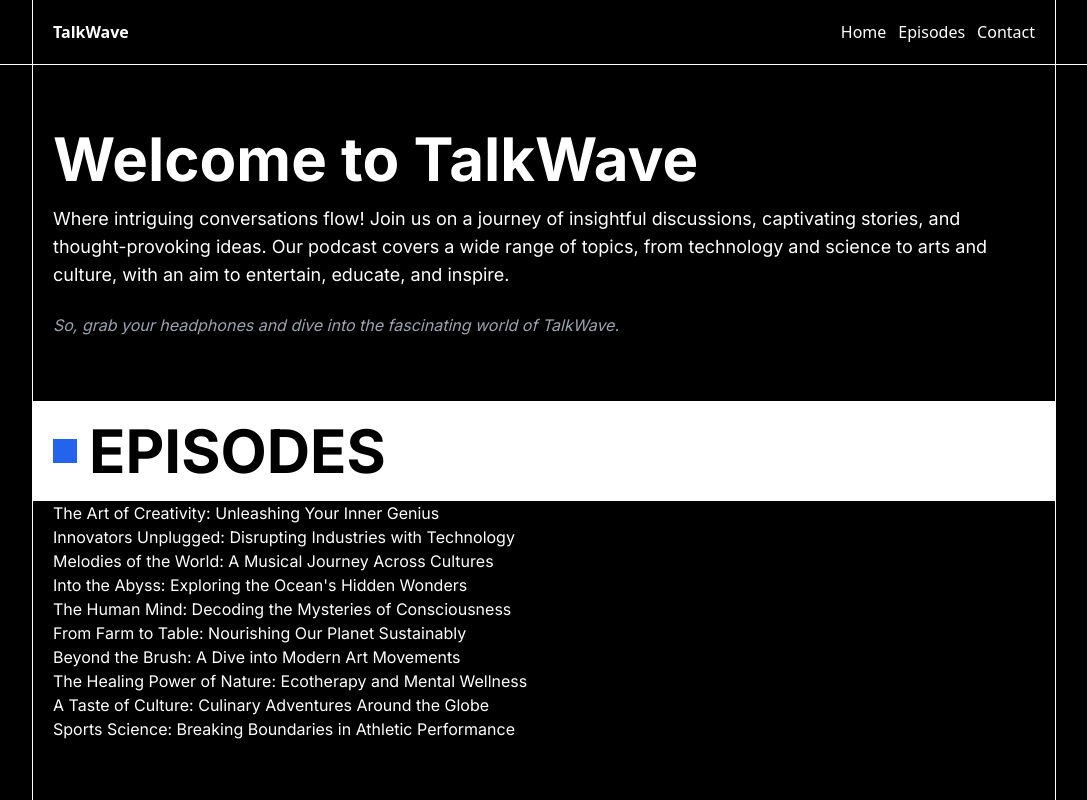
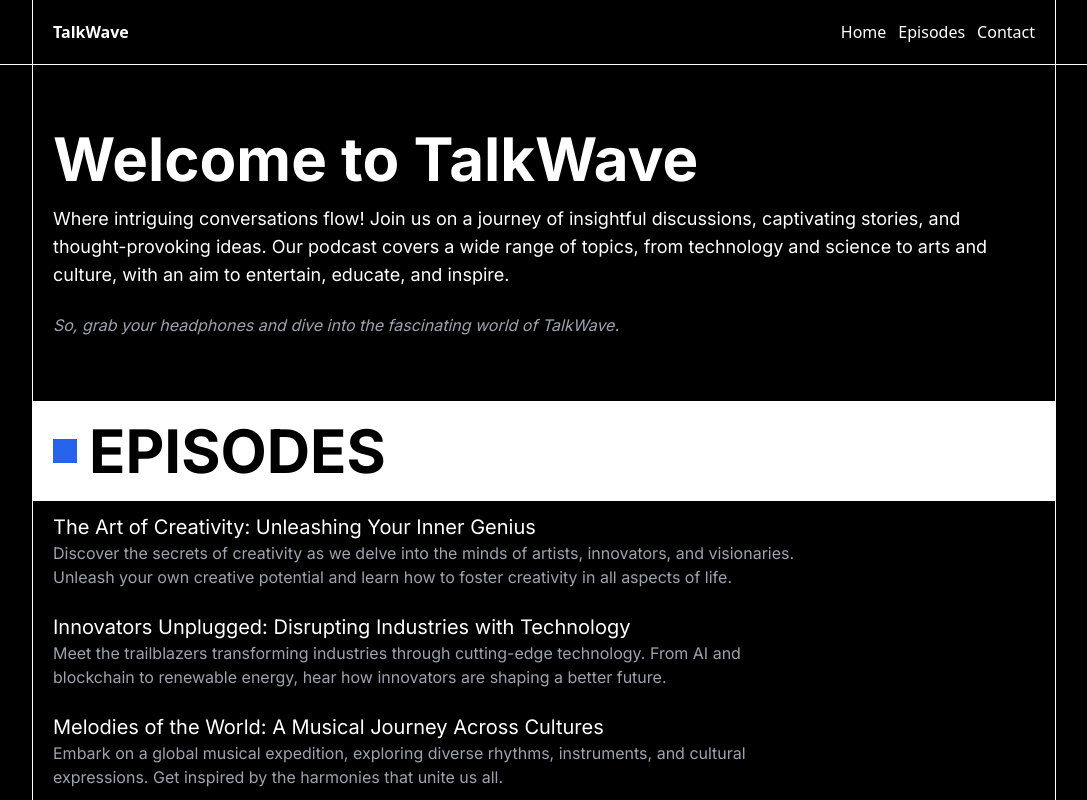
Before and after one commit to piotrszubert/TalkSquare, a Next.js app: page / in a window 1280 px wide. Shown: the top 800 px of the page, without its empty margins (96-1183 px from the left). Built offline with nearby package versions, Linux system fonts and the light colour scheme.

Commit message:
updated ui

```diff
--- a/components/episodes.tsx
+++ b/components/episodes.tsx
@@ -1,3 +1,4 @@
+import { useState } from "react";
 const episodesData = [
     {
       title: "The Art of Creativity: Unleashing Your Inner Genius",
@@ -53,11 +54,23 @@ const episodesData = [
 
 
 export default function Episodes() {
+  const [hoveredIndex, setHoveredIndex] = useState(-1);
+
   return(
     <div>
       {episodesData.map((episode, index) => (
-        <div key={index} className="-mx-5 hover:bg-white hover:text-black px-5 hover:cursor-pointer">
-          {episode.title}
+        <div
+          key={index}
+          className={`-mx-5 hover:bg-white hover:text-black px-5 hover:cursor-pointer py-3 ${
+            hoveredIndex === index ? 'hovered' : ''
+          }`}
+          onMouseEnter={() => setHoveredIndex(index)}
+          onMouseLeave={() => setHoveredIndex(-1)}
+        >
+          <div className="text-xl">{episode.title}</div>
+          <p className={`max-w-3xl ${hoveredIndex === index ? 'text-gray-600' : 'text-gray-400'}`}>
+            {episode.description}
+          </p>
         </div>
       ))}
     </div>
```
